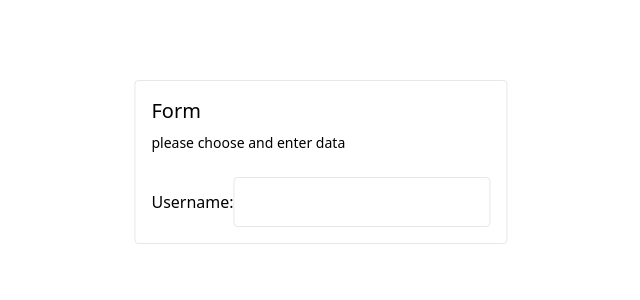
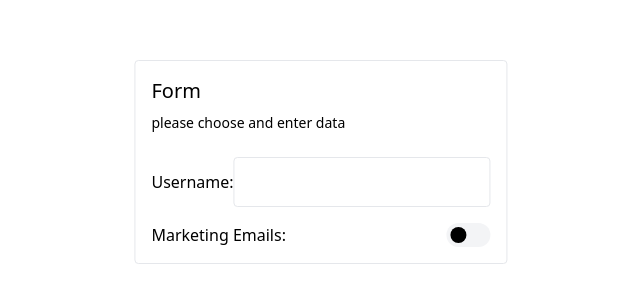
Before and after one commit to NaifIT11/switch-with-form-component, a Next.js app: page / in a window 1280 px wide. Shown: the part 238-538 px from the top of the page, without its empty margins (319-959 px from the left). Built offline with nearby package versions, Linux system fonts and the light colour scheme.

Commit message:
crafting switch markup

```diff
--- a/src/app/components/Form.tsx
+++ b/src/app/components/Form.tsx
@@ -1,19 +1,23 @@
-"use client"
+"use client";
 
-import { useState } from "react"
+import { useState } from "react";
 
-
-export default function Form(){
-
-    const [username , setUsername] = useState('');
-    const [marketingEmails , setMarketingEmails] = useState(false);
-    function hanldeSubmit(e: React.FormEvent<HTMLFormElement>){
+export default function Form() {
+  const [username, setUsername] = useState("");
+  const [marketingEmails, setMarketingEmails] = useState(false);
+  function hanldeSubmit(e: React.FormEvent<HTMLFormElement>) {
     e.preventDefault();
   }
-    function handleInputChange(e:  React.FormEvent<HTMLInputElement>){
-        setUsername(e.target.value);
+  function handleInputChange(e: React.FormEvent<HTMLInputElement>) {
+    setUsername(e.currentTarget.value);
   }
-
+  function handleSwitchChange(){
+    if(marketingEmails){
+        setMarketingEmails(false)
+    }else{
+        setMarketingEmails(true)
+    }
+  }
   return (
     <div className="space-y-4 p-4 rounded border">
       <div className="space-y-2">
@@ -23,9 +27,21 @@ export default function Form(){
       <form onSubmit={hanldeSubmit} className="space-y-4">
         <div className="space-y-2">
           <label htmlFor="username">Username:</label>
-                    <input type="text" value={username} onChange={handleInputChange} id="username" className="p-3 border outline-none rounded focus-visible:ring-2 focus:ring-2"/>
+          <input
+            type="text"
+            value={username}
+            onChange={handleInputChange}
+            id="username"
+            className="p-3 border outline-none rounded focus-visible:ring-2 focus:ring-2"
+          />
+        </div>
+        <div className="flex items-center justify-between">
+          <label htmlFor="username">Marketing Emails:</label>
+          <button className="h-6 w-11 focus-visible:ring-2 rounded-full p-1 bg-gray-100" role="switch" aria-label="Switch Control" aria-checked={marketingEmails} onClick={handleSwitchChange}>
+            <div className="w-4 h-4 rounded-full bg-black"></div>
+          </button>
         </div>
       </form>
     </div>
-    )
+  );
 }
```
Lines whose indentation alone changed are shown as unchanged.
